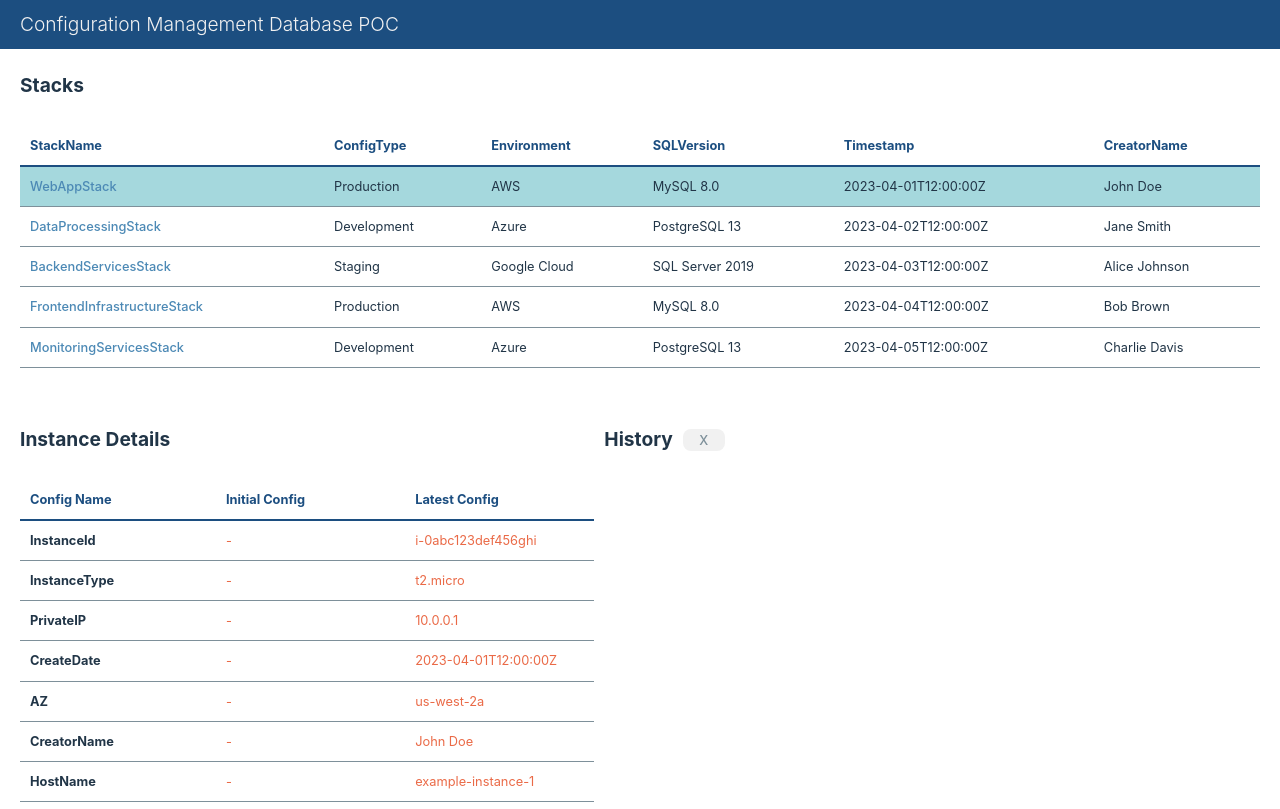
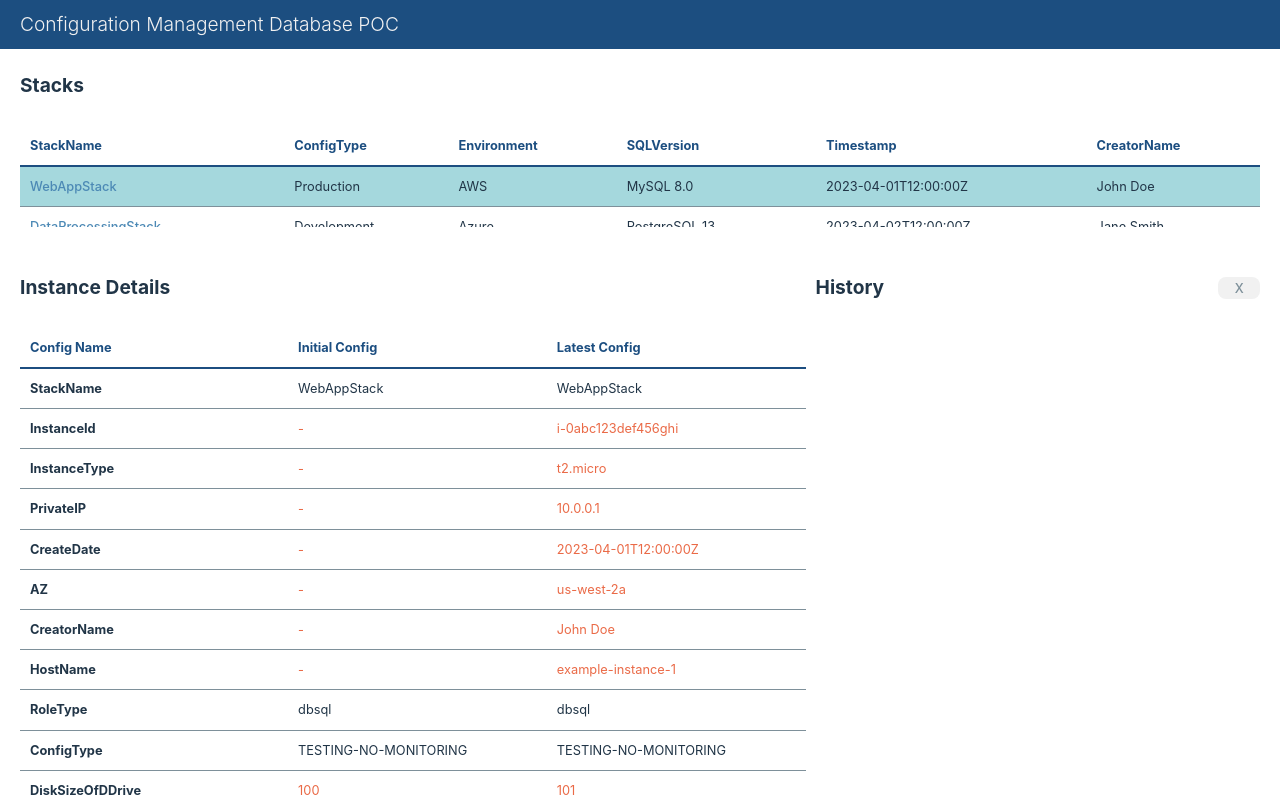
Before and after one commit to carolemonteloyola/cmdb-poc, a React (Vite) app: page / in a window 1280 px wide. Both pictures are taken after a click on the link "WebAppStack". Built offline with nearby package versions, Linux system fonts and the light colour scheme.

Commit message:
feat: added functions to show instances based on selected stack

```diff
--- a/src/App.css
+++ b/src/App.css
@@ -106,12 +106,16 @@ button.close {
 }
 
 .panel-stacks {
-  height: 40%;
+  height: 20%;
 }
 .panel-instances {
-  height: 50%;
+  height: 70%;
 }
 
+.panel-header {
+  display: flex;
+  justify-content: space-between;
+}
 .panel-instance-section {
   display: flex;
   flex-direction: column;
@@ -119,9 +123,11 @@ button.close {
   height: 50%;
 }
 
-.panel-header {
-  display: flex;
-  justify-content: space-between;
+.panel-instances {
+  flex: 2;
+}
+.panel-history {
+  flex: 1;
 }
 
 .config {
--- a/src/App.jsx
+++ b/src/App.jsx
@@ -1,20 +1,39 @@
 import "./App.css";
 
+import InitConfigData from "./data/initialconfig.json";
 import Instances from "./components/Instances";
+import InstancesData from "./data/instances.json";
 import StacksList from "./components/StacksList";
 import { useState } from "react";
 
 function App() {
   const [showInstances, setShowInstances] = useState(false);
-  const [selectedRow, setSelectedRow] = useState(null);
+  const [selectedStackRow, setSelectedStackRow] = useState(null);
+  const [initConfigInfo, setInitConfigInfo] = useState([{}]);
+  const [instanceInfo, setInstanceInfo] = useState([{}]);
 
-  const handleClick = (rowId) => {
+  const handleStackClick = (StackName) => {
     setShowInstances(true);
-    setSelectedRow(rowId);
+    setSelectedStackRow(StackName);
+    setInitConfigInfo(queryInitConfigBasedOnStack(StackName));
+    setInstanceInfo(queryInstanceBasedOnStack(StackName));
   };
   const closeInstance = () => {
     setShowInstances(false);
-    setSelectedRow();
+    setSelectedStackRow();
+  };
+
+  // get Stack info (Initial Config) based on StackName
+  const queryInitConfigBasedOnStack = (StackName) => {
+    return InitConfigData.filter(
+      (instance) => instance.StackName === StackName
+    );
+  };
+
+  // get instance based on StackName
+  // TODO: get latest
+  const queryInstanceBasedOnStack = (StackName) => {
+    return InstancesData.filter((instance) => instance.StackName === StackName);
   };
 
   return (
@@ -24,8 +43,17 @@ function App() {
       </nav>
 
       <div className="container">
-        <StacksList handleClick={handleClick} selectedRow={selectedRow} />
-        {showInstances && <Instances closeInstance={closeInstance} />}
+        <StacksList
+          handleStackClick={handleStackClick}
+          selectedStackRow={selectedStackRow}
+        />
+        {showInstances && (
+          <Instances
+            closeInstance={closeInstance}
+            instanceInfo={instanceInfo}
+            initConfigInfo={initConfigInfo}
+          />
+        )}
       </div>
     </>
   );
--- a/src/components/Instances.jsx
+++ b/src/components/Instances.jsx
@@ -1,27 +1,22 @@
 import PropTypes from "prop-types";
-import initialConfigData from "../data/initialconfig.json";
-import instancesData from "../data/instances.json";
 
-const Instances = ({ closeInstance }) => {
+const Instances = ({ closeInstance, instanceInfo, initConfigInfo }) => {
   // Extract headers from the instancesData file
-  const headerData = Object.keys(instancesData[0]);
+  const headerData = Object.keys(instanceInfo[0]);
 
   const compareConfigValues = (a, b) => {
-    return (
-      console.log(a, b),
-      a != b ? <td className="highlight">{a}</td> : <td>{a}</td>
-    );
+    return a != b ? <td className="highlight">{a}</td> : <td>{a}</td>;
   };
 
   // Function to create table header row
   const renderHeaderCol = () => {
     return headerData.map((header, index) => {
       const initialConfigValue =
-        initialConfigData[0][header] !== undefined
-          ? initialConfigData[0][header]
+        initConfigInfo[0][header] !== undefined
+          ? initConfigInfo[0][header]
           : "-";
       const currentConfigValue =
-        instancesData[0][header] !== undefined ? instancesData[0][header] : "-";
+        instanceInfo[0][header] !== undefined ? instanceInfo[0][header] : "-";
       return (
         <tr key={index}>
           <td>
@@ -36,7 +31,7 @@ const Instances = ({ closeInstance }) => {
 
   return (
     <div className="panel panel-flex panel-flex-row panel-instances">
-      <div className="panel-instance-section">
+      <div className="panel-instance-section panel-instances">
         <div className="panel-header panel-flex-row">
           <h2>Instance Details</h2>
         </div>
@@ -110,7 +105,7 @@ const Instances = ({ closeInstance }) => {
         </table> */}
         </div>
       </div>
-      <div className="panel-instance-section">
+      <div className="panel-instance-section panel-history">
         <div className="panel-header">
           <h2>History</h2>
         </div>
@@ -126,5 +121,7 @@ const Instances = ({ closeInstance }) => {
 
 Instances.propTypes = {
   closeInstance: PropTypes.func.isRequired,
+  instanceInfo: PropTypes.array.isRequired,
+  initConfigInfo: PropTypes.array.isRequired,
 };
 export default Instances;
--- a/src/components/StacksList.jsx
+++ b/src/components/StacksList.jsx
@@ -3,7 +3,7 @@ import { useEffect, useState } from "react";
 import PropTypes from "prop-types";
 import stacksData from "../data/stacks.json";
 
-const StacksList = ({ handleClick, selectedRow }) => {
+const StacksList = ({ handleStackClick, selectedStackRow }) => {
   /*const [stacks, setStacks] = useState([]);
 
    useEffect(() => {
@@ -31,11 +31,11 @@ const StacksList = ({ handleClick, selectedRow }) => {
         <tbody>
           {stacksData.map((stack) => (
             <tr
-              key={stack.id}
-              className={selectedRow === stack.id ? "selected" : ""}
+              key={stack.StackName}
+              className={selectedStackRow === stack.StackName ? "selected" : ""}
             >
               <td>
-                <a href="#" onClick={() => handleClick(stack.id)}>
+                <a href="#" onClick={() => handleStackClick(stack.StackName)}>
                   {stack.StackName}
                 </a>
               </td>
@@ -53,8 +53,8 @@ const StacksList = ({ handleClick, selectedRow }) => {
 };
 
 StacksList.propTypes = {
-  handleClick: PropTypes.func.isRequired,
-  selectedRow: PropTypes.number,
+  handleStackClick: PropTypes.func.isRequired,
+  selectedStackRow: PropTypes.string,
 };
 
 export default StacksList;
--- a/src/data/initialconfig.json
+++ b/src/data/initialconfig.json
@@ -1,5 +1,7 @@
 [
   {
+    "StackName": "WebAppStack",
+    "Timestamp": "2023-04-01T12:00:00Z",
     "RoleType": "dbsql",
     "ConfigType": "TESTING-NO-MONITORING",
     "DiskSizeOfDDrive": 100,
@@ -13,6 +15,8 @@
     "SQLVersion": "SQL2019_Dev"
   },
   {
+    "StackName": "DataProcessingStack",
+    "Timestamp": "2023-04-02T12:00:00Z",
     "RoleType": "dbsql",
     "ConfigType": "TESTING-NO-MONITORING",
     "DiskSizeOfDDrive": 200,
@@ -26,6 +30,8 @@
     "SQLVersion": "SQL2019_Std"
   },
   {
+    "StackName": "BackendServicesStack",
+    "Timestamp": "2023-04-03T12:00:00Z",
     "RoleType": "dbsql",
     "ConfigType": "TESTING-NO-MONITORING",
     "DiskSizeOfDDrive": 300,
--- a/src/data/instances.json
+++ b/src/data/instances.json
@@ -1,5 +1,6 @@
 [
   {
+    "StackName": "WebAppStack",
     "InstanceId": "i-0abc123def456ghi",
     "InstanceType": "t2.micro",
     "PrivateIP": "10.0.0.1",
@@ -20,6 +21,7 @@
     "SQLVersion": "SQL2019_Dev"
   },
   {
+    "StackName": "DataProcessingStack",
     "InstanceId": "i-1def234ghi567jkl",
     "InstanceType": "t2.small",
     "PrivateIP": "10.0.0.2",
@@ -29,17 +31,18 @@
     "HostName": "example-instance-2",
     "RoleType": "dbsql",
     "ConfigType": "TESTING-NO-MONITORING",
-    "DiskSizeOfDDrive": 100,
-    "DiskSizeOfEDrive": 100,
-    "DiskSizeOfFDrive": 100,
-    "DiskSizeOfGDrive": 100,
-    "DiskSizeOfMDrive": 100,
+    "DiskSizeOfDDrive": 201,
+    "DiskSizeOfEDrive": 201,
+    "DiskSizeOfFDrive": 201,
+    "DiskSizeOfGDrive": 201,
+    "DiskSizeOfMDrive": 201,
     "Environment": "INTEGRATION",
     "NameOfCRecordForServer": "TestSQL-1MS001",
     "NameOfCRecordsAdditional": "none",
     "SQLVersion": "SQL2019_Dev"
   },
   {
+    "StackName": "BackendServicesStack",
     "InstanceId": "i-2ghi345jkl678mno",
     "InstanceType": "t2.medium",
     "PrivateIP": "10.0.0.3",
@@ -49,11 +52,11 @@
     "HostName": "example-instance-3",
     "RoleType": "dbsql",
     "ConfigType": "TESTING-NO-MONITORING",
-    "DiskSizeOfDDrive": 100,
-    "DiskSizeOfEDrive": 100,
-    "DiskSizeOfFDrive": 100,
-    "DiskSizeOfGDrive": 100,
-    "DiskSizeOfMDrive": 100,
+    "DiskSizeOfDDrive": 301,
+    "DiskSizeOfEDrive": 301,
+    "DiskSizeOfFDrive": 301,
+    "DiskSizeOfGDrive": 301,
+    "DiskSizeOfMDrive": 301,
     "Environment": "INTEGRATION",
     "NameOfCRecordForServer": "TestSQL-1MS001",
     "NameOfCRecordsAdditional": "none",
--- a/src/data/stacks.json
+++ b/src/data/stacks.json
@@ -1,6 +1,5 @@
 [
   {
-    "id": "1",
     "StackName": "WebAppStack",
     "ConfigType": "Production",
     "Environment": "AWS",
@@ -9,7 +8,6 @@
     "CreatorName": "John Doe"
   },
   {
-    "id": "2",
     "StackName": "DataProcessingStack",
     "ConfigType": "Development",
     "Environment": "Azure",
@@ -18,30 +16,11 @@
     "CreatorName": "Jane Smith"
   },
   {
-    "id": "3",
     "StackName": "BackendServicesStack",
     "ConfigType": "Staging",
     "Environment": "Google Cloud",
     "SQLVersion": "SQL Server  2019",
     "Timestamp": "2023-04-03T12:00:00Z",
     "CreatorName": "Alice Johnson"
-  },
-  {
-    "id": "4",
-    "StackName": "FrontendInfrastructureStack",
-    "ConfigType": "Production",
-    "Environment": "AWS",
-    "SQLVersion": "MySQL  8.0",
-    "Timestamp": "2023-04-04T12:00:00Z",
-    "CreatorName": "Bob Brown"
-  },
-  {
-    "id": "5",
-    "StackName": "MonitoringServicesStack",
-    "ConfigType": "Development",
-    "Environment": "Azure",
-    "SQLVersion": "PostgreSQL  13",
-    "Timestamp": "2023-04-05T12:00:00Z",
-    "CreatorName": "Charlie Davis"
   }
 ]
```
